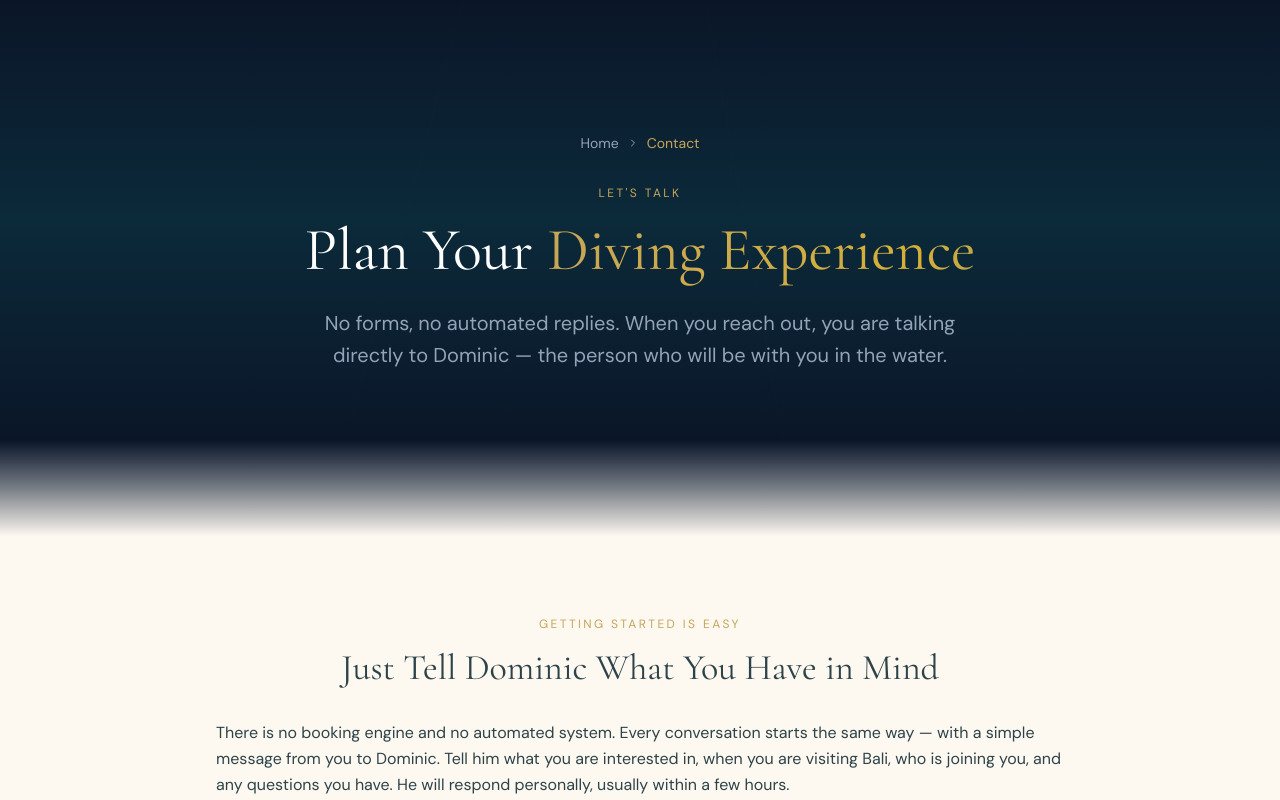
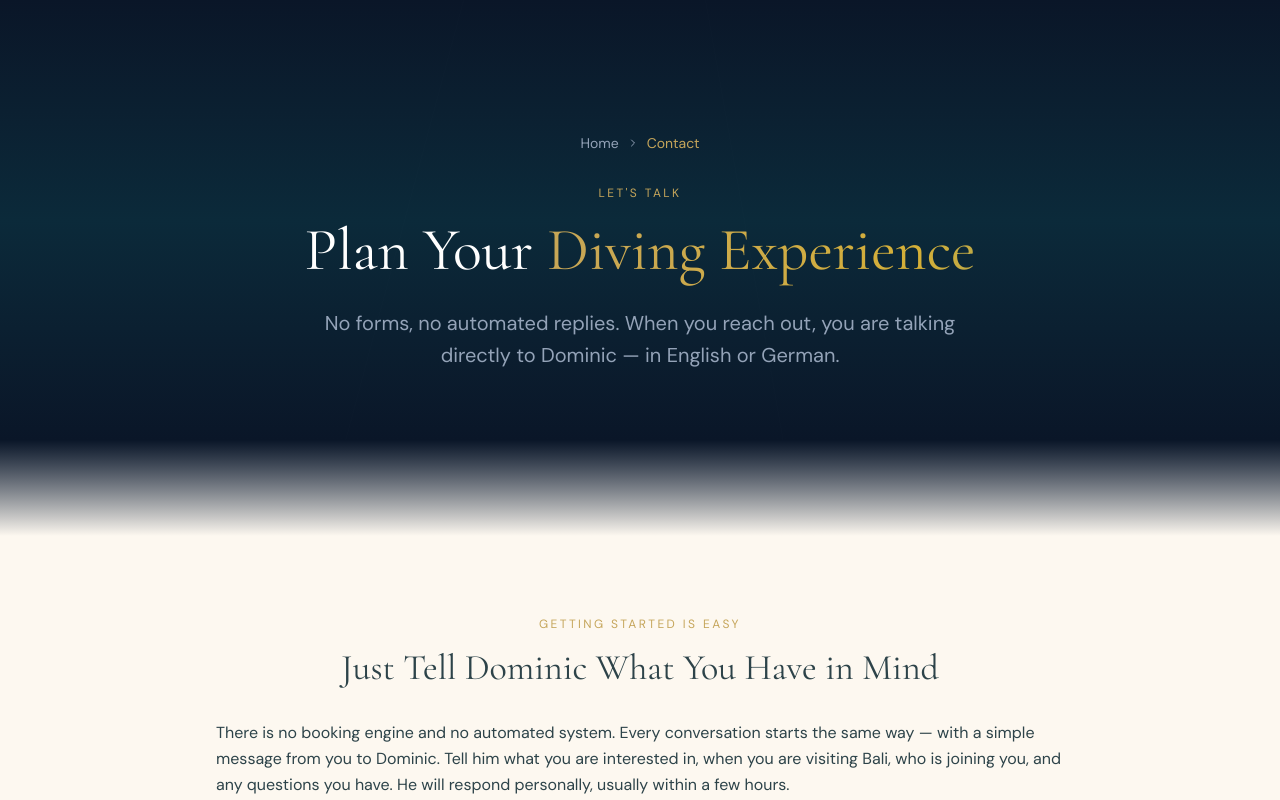
Before and after one commit to Raptor78Bali/boutique-diving-bali, a Next.js app: page /contact in a window 1280 px wide. Shown: the top 800 px of the page. Built offline with nearby package versions, Linux system fonts and the light colour scheme.

Commit message:
Add German language note to contact page

```diff
--- a/src/app/contact/page.tsx
+++ b/src/app/contact/page.tsx
@@ -105,7 +105,7 @@ export default function ContactPage() {
 
  <FadeInUp delay={0.3}>
  <p className="font-sans text-lg sm:text-xl text-[#94A3B8] max-w-2xl mx-auto leading-relaxed">
- No forms, no automated replies. When you reach out, you are talking directly to Dominic — the person who will be with you in the water.
+ No forms, no automated replies. When you reach out, you are talking directly to Dominic — in English or German.
  </p>
  </FadeInUp>
  </div>
@@ -373,7 +373,7 @@ export default function ContactPage() {
  {
  icon: Globe,
  title: "Languages",
- detail: "English and German. Serving clients from Australia, UK, USA, Singapore, Germany, Austria, and Switzerland.",
+ detail: "English and German — Dominic spricht auch Deutsch. Serving clients from Australia, UK, USA, Singapore, Germany, Austria, and Switzerland.",
  },
  {
  icon: Phone,
```
